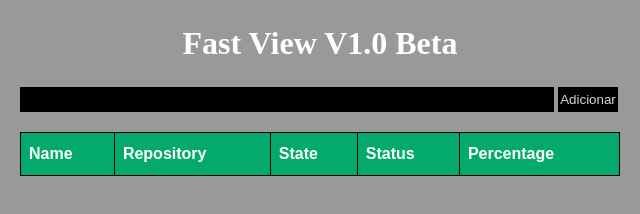
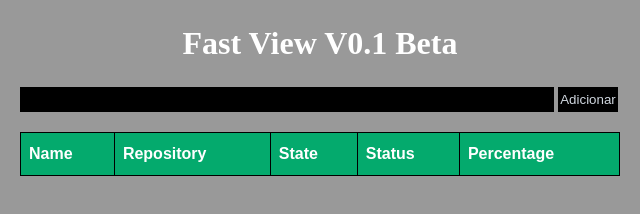
Before and after one commit to LucasTFranca/FastView, a website: page index.html in a window 1280 px wide. Shown: the full height of the page, 320-960 px from the left. Drawn offline with Linux system fonts and the light colour scheme.

Commit message:
Versao Atualizada

```diff
--- a/index.html
+++ b/index.html
@@ -10,7 +10,7 @@
 </head>
 <body>
   <header>
-    <h1>Fast View V1.0 Beta</h1>
+    <h1>Fast View V0.1 Beta</h1>
   </header>
   <section>
     <div class="input-container">
```
